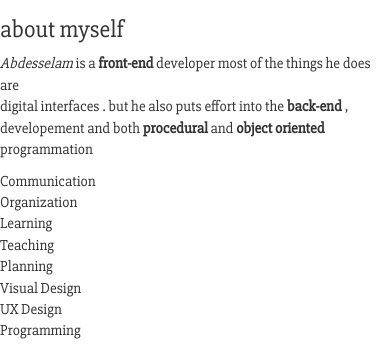
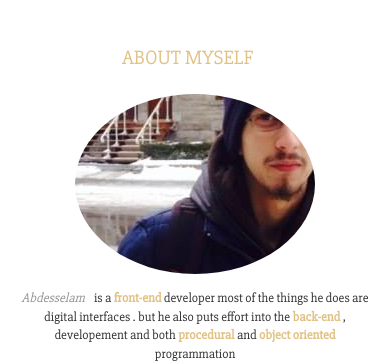
Before and after one commit to xpack94/Portfolio, a plain HTML site: page index.html in a window 390 px wide. Shown: the part 483-846 px from the top of the page. Drawn offline with nearby package versions, Linux system fonts and the light colour scheme.

Commit message:
Update portfolio-css2.css

```diff
--- a/portfolio-css2.css
+++ b/portfolio-css2.css
@@ -49,19 +49,173 @@
 text-decoration: line-through;
 color: rgba(255,255,255,0.7);
 }
+
+.about{
+	text-align: center;
+	margin-top: 50px;
+}
+.contain{
+	margin: 9px auto 0 auto;
+	width: 70%;
+	display: flex;
+	align-items: center;
+	justify-content: center;
+}
+.about .picture{
+width: 240px;
+height:180px;
+background-image: url(images/picture.jpg) ;
+background-position: 390px 490px;
+border-radius: 50%;
+
+
+}
+.about h3{
+	width: 50%;
+	text-align: right;
+	padding-right: 15px;
+	color: #e1c285;
+	 text-transform: uppercase;
+	 font-size: 20px;
+
+}
+.about strong{
+	color: #e1c285;
+	cursor: pointer;
+
+}
+.about em{
+
+color: #666;
+opacity: 0.7;
+margin-right: 7px;
+}
+
+.about .about-me{
+	flex: 1;
+	font-size: 1.5em;
+}
+.contain::after{
+	content: "";
+	display: block;
+	clear: both;
+}
+.about .skills-wrapper{
+	max-width: 70%;
+	margin: 75px auto 10px auto;
+}
+.skills-wrapper::after{
+	content: "";
+	display: block;
+	clear: both;
+}
+.skills-wrapper .skills{
+	float: left;
+	width: 50%;
+	margin-bottom: 15px;
+
+}
+.skills .skil-title{
+	width: 100%;
+	text-align: left;
+	color:#999;
+}
+.skil-grade{
+	text-align: left;
+}
+.skills .skil-grade span{
+	display: inline-block;
+	width: 18px;
+	height: 15px;
+	border:2px solid rgba(235,241,255,1);
+	margin-right: 4px;
+	border-radius: 50%;
+	text-align: left;
+}
+.skills .skil-grade .fill{
+border-color: rgb(201,144,101);
+}
+
+@media screen and (max-width: 693px){
+
+
+
+.about .skills-wrapper{
+	max-width: 100%;
+	margin: 0;
+
+
+}
+
+.skills-wrapper .skills{
+width: 45%;
+
+}
+.skills-wrapper .skills .skil-title , .skills-wrapper .skills .skil-grade{
+	text-align: center;
+}
+.about .about-me{
+		font-size: 19px;
+	}
+}
+
 @media screen and (max-width: 590px){
 	.social-media{
 		position: initial;
 		z-index: 0;
+
+	}
+
+	.skills-wrapper .skills{
+		width: 100%;
 	}
 }
-@media screen and (max-width: 330px){
+@media screen and (max-width: 590px){
+	.about .about-me{
+		font-size: 16px;
+	}
+}
+@media screen and (max-width: 441px){
+	.about .about-me{
+		font-size: 13px;
+	}
+}
+
+@media screen and (max-width: 345px){
 
 	.social-media>.social{
-		margin: 7px
+		margin: 2px;
 	}
 	.social a{
 		font-size: 17px;
 		width: 90px;
 	}
+	.about .about-me{
+		font-size: 17px;
+	}
+
 }
+
+@media screen and (max-width: 1210px){
+
+	.about h3{
+			width: 100%;
+			text-align: center;
+	}
+	.contain{
+		margin:25px 0 15px 0;
+		flex-direction: column;
+		width: 100%;
+
+	}
+	.about .picture{
+		order:1;
+		margin-bottom: 15px;
+
+	}
+	.about .about-me{
+		order:2;
+
+
+	}
+}
```
